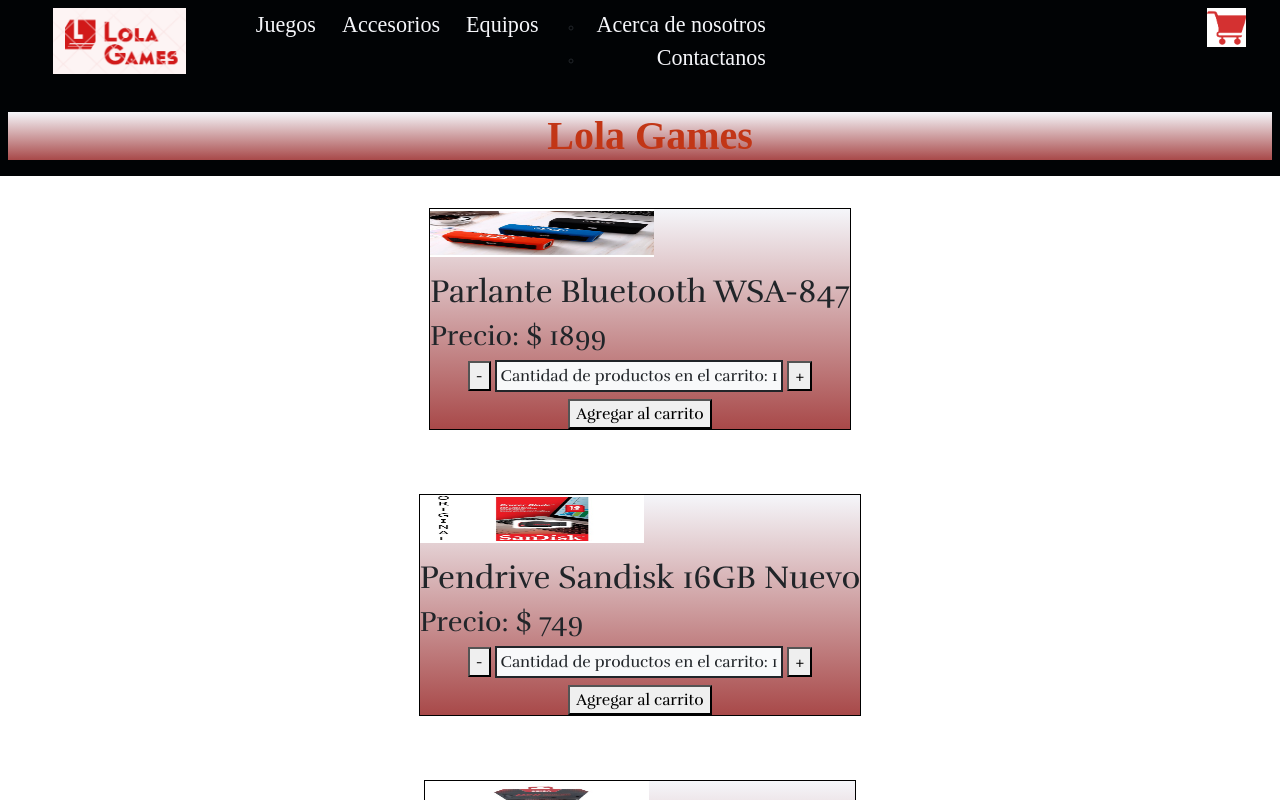
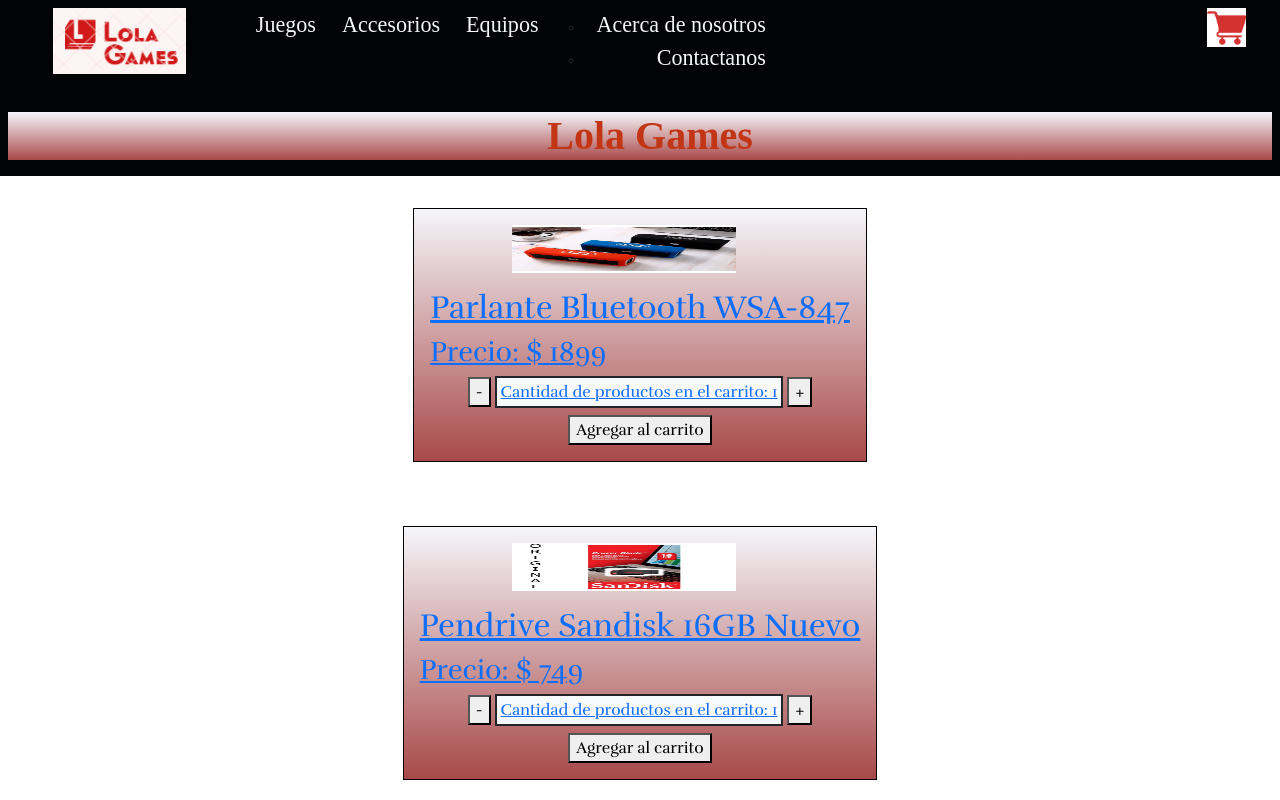
Before and after one commit to patrick-t91/Lola-Games-Ecommerce, a React (Create React App) app: page / in a window 1280 px wide. Shown: the top 800 px of the page. Built offline with nearby package versions, Linux system fonts and the light colour scheme; a web font is replaced by a local one.

Commit message:
desafio8

```diff
--- a/public/products.json
+++ b/public/products.json
@@ -4,22 +4,28 @@
     "precio": 1899,
     "img": "../product1.jpeg",
     "stock": 6,
-    "descripcion": "Potencia 10W, entrada USB y micro SD. Reproducción Bluetooth. Radio. Medidas: 21cm de largo x 8cm de alto."
-    },
+    "descripcion": "Potencia 10W, entrada USB y micro SD. Reproducción Bluetooth. Radio. Medidas: 21cm de largo x 8cm de alto.",
+    "categoria": "equipos",
+    "categoryId": "3"
+},
     {
     "id": 2,
     "producto": "Pendrive Sandisk 16GB Nuevo",
     "precio": 749,
     "img": "../product2.jpeg",
     "stock": 10,
-    "descripcion": "Nuevo. Útil para múltiples usos. Lleva tus archivos más importantes a todos lados gracias a su diseño minimalista."
-    },
+    "descripcion": "Nuevo. Útil para múltiples usos. Lleva tus archivos más importantes a todos lados gracias a su diseño minimalista.",
+    "categoria": "equipos",
+    "categoryId": "3"
+},
     {
     "id": 3,
     "producto": "Joystick PS2 DualShock Seisa",
     "precio": 1499,
     "img": "../product3.jpeg",
     "stock": 8,
-    "descripcion": "Joystick analógico y con botones programables para potenciar tu experiencia de juego. Compatible también con PS1!"
-    }
+    "descripcion": "Joystick analógico y con botones programables para potenciar tu experiencia de juego. Compatible también con PS1!",
+    "categoria": "accesorios",
+    "categoryId": "2"
+}
 ]
--- a/src/App.jsx
+++ b/src/App.jsx
@@ -2,7 +2,7 @@
 import './index.css';
 import 'bootstrap/dist/css/bootstrap.min.css';
 import { NavBar } from './Components/NavBar'
-import { ItemListContainer } from './Containers/ItemListContainer/ItemListContainer.jsx'
+import { ItemListContainer } from './Containers/ItemListContainer'
 import { ItemDetailContainer } from './Containers/ItemDetailContainer'
 import { BrowserRouter, Route, Switch } from 'react-router-dom';
 import { Footer } from './Components/Footer'
@@ -18,7 +18,7 @@
           </header>
           <Switch>
             <Route exact path="/" component={ItemListContainer}/>
-            <Route path="/category/:id" component={ItemListContainer}/>
+            <Route path="/category/:categoryId" component={ItemListContainer}/>
             <Route path="/item/:id" component={ItemDetailContainer}/>
           </Switch>
           <Footer />
--- a/src/Components/Item/estilos.css
+++ b/src/Components/Item/estilos.css
@@ -1,7 +1,9 @@
 .itemclass {
+    text-decoration: none;
     background-image: linear-gradient(#f5f6fa, #a84949);
     border: 1.5px solid black;
     margin: 2em;
+    padding: 1em;
 }
 
 .img-productos {
--- a/src/Components/Item/Item.jsx
+++ b/src/Components/Item/index.jsx
@@ -9,12 +9,16 @@
     }
     return (
         <>
+        <Link to={`/item/${item.id}`}>
             <div key={item.id} className="itemclass">
-                <Link to={`/item/${item.id}`}><img src={item.img} alt="imagen-producto" className="img-productos"/></Link>
+                <div className="text-center">
+                     <img src={item.img} alt="imagen-producto" className="img-productos"/>
+                </div>
                 <h2>{item.producto}</h2>
                 <h3>Precio: $ {item.precio}</h3>
                 <ItemCount stock={5} initial={1} onAdd={onAdd}/>
             </div>
+        </Link>
         </>
     )
  }
--- a/src/Components/ItemList/ItemList.jsx
+++ b/src/Components/ItemList/ItemList.jsx
@@ -1,4 +1,4 @@
-import { Item } from '../Item/Item.jsx'
+import { Item } from '../Item'
 import './estilos.css'
 
 export const ItemList = ({productos}) => {
--- a/src/Components/NavBar/index.jsx
+++ b/src/Components/NavBar/index.jsx
@@ -9,9 +9,9 @@
         <nav className="navmenu">
             <ul className="navlist">
                 <li><Link to={"/"}><img src={logo} className="App-logo" alt="logo" /></Link></li>
-                <li> <Link to={'/category/juegos'}>Juegos</ Link></li>
-                <li> <Link to={'/category/accesorios'}>Accesorios</ Link></li>
-                <li><Link to={'/category/equipos'}>Equipos</ Link></li>
+                <li> <Link to={'/category/1'}>Juegos</ Link></li>
+                <li> <Link to={'/category/2'}>Accesorios</ Link></li>
+                <li><Link to={'/category/3'}>Equipos</ Link></li>
                 <div className="text-end">
                     <ul>
                         <li><Link to={'/categories'}> Acerca de nosotros</Link></li>
--- a/src/Containers/ItemDetailContainer/index.jsx
+++ b/src/Containers/ItemDetailContainer/index.jsx
@@ -1,4 +1,4 @@
-import { ItemDetail } from '../../Components/ItemDetail'
+  import { ItemDetail } from '../../Components/ItemDetail'
 import { useState, useEffect } from 'react';
 import { useParams } from 'react-router-dom';
 
--- a/src/Containers/ItemListContainer/ItemListContainer.jsx
+++ b/src/Containers/ItemListContainer/index.jsx
@@ -1,9 +1,10 @@
 import { ItemList } from '../../Components/ItemList/ItemList.jsx'
 import { useState, useEffect } from 'react';
-
+import { useParams } from 'react-router-dom'
 
 export const ItemListContainer = () => {
     let [productos, setProductos] = useState([])
+    const  { categoryId } = useParams()
 
     useEffect( () => {
         const getData = async () => {
@@ -15,6 +16,8 @@
     }, [])
 
     return (
-        <ItemList productos={productos}/>
+    <ItemList productos={ categoryId ?
+                        productos.filter(item => item.categoryId === categoryId)
+                        : productos}/>
     )
 }
```
